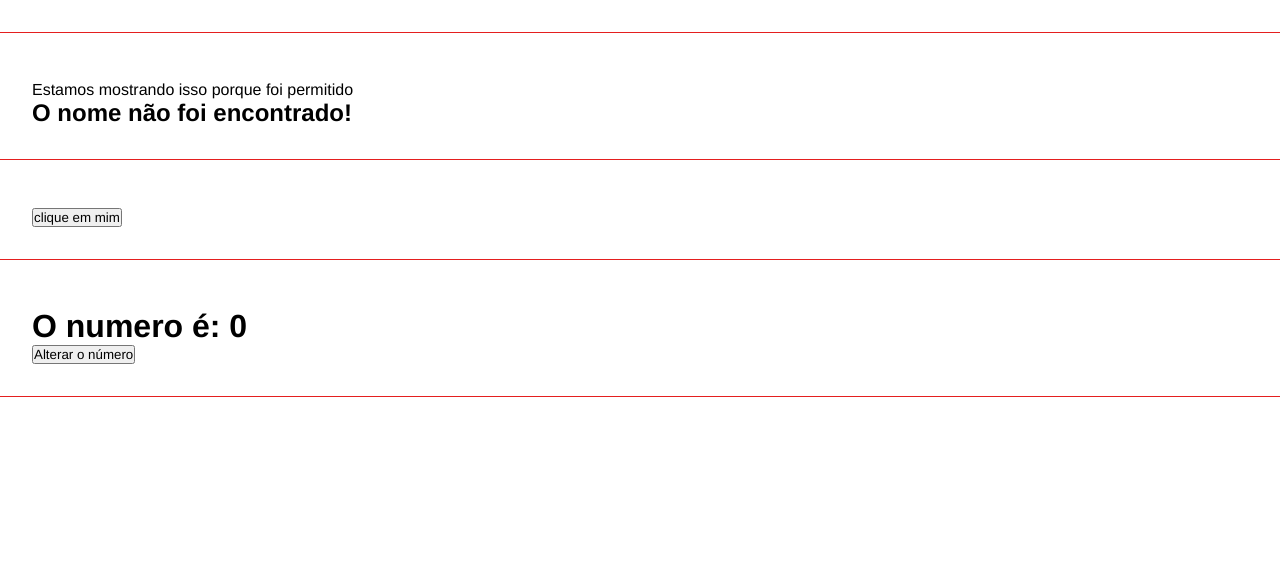
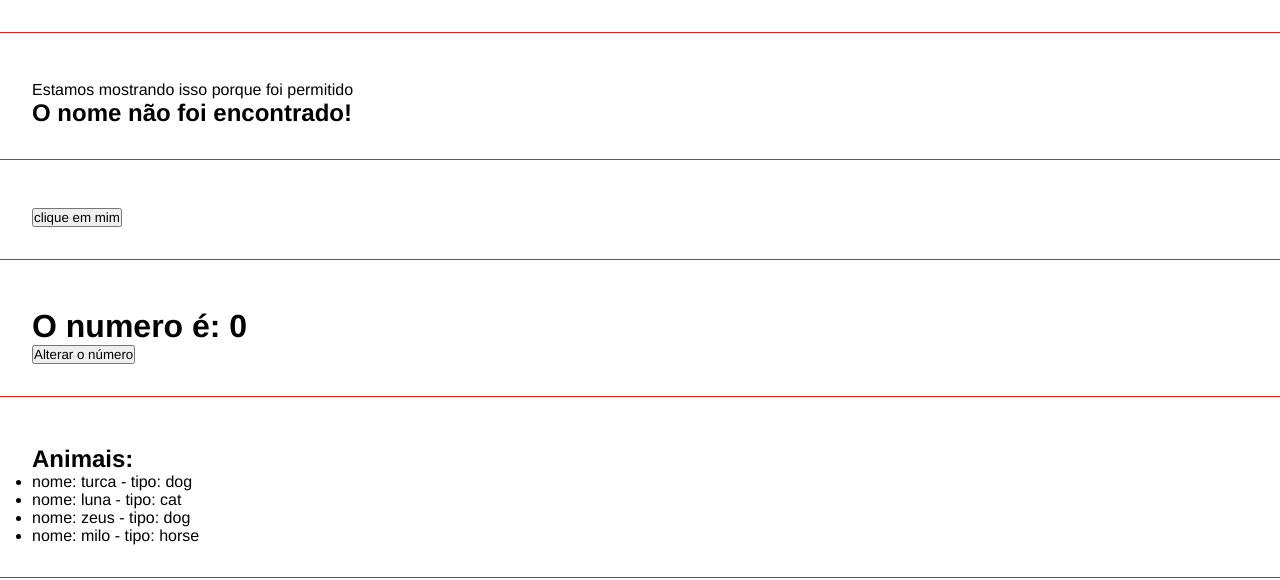
Before and after one commit to Brennux/Cuso_Agular_YT, an Angular app: page / in a window 1280 px wide. Shown: the part 737-1317 px from the top of the page. Built offline with nearby package versions, Linux system fonts and the light colour scheme.

Commit message:
Renderização de lista

```diff
--- a/src/app/app.component.html
+++ b/src/app/app.component.html
@@ -11,3 +11,4 @@
 <app-if-render></app-if-render>
 <app-eventos></app-eventos>
 <app-emitter></app-emitter>
+<app-list-render></app-list-render>
--- a/src/app/app.component.ts
+++ b/src/app/app.component.ts
@@ -5,10 +5,11 @@
 import { IfRenderComponent } from "./components/if-render/if-render.component";
 import { EventosComponent } from "./components/eventos/eventos.component";
 import { EmitterComponent } from "./components/emitter/emitter.component";
+import { ListRenderComponent } from "./components/list-render/list-render.component";
 
 @Component({
   selector: 'app-root',
-  imports: [FirstComponentComponent, ParentDataComponent, DirectivesComponent, IfRenderComponent, EventosComponent, EmitterComponent],
+  imports: [FirstComponentComponent, ParentDataComponent, DirectivesComponent, IfRenderComponent, EventosComponent, EmitterComponent, ListRenderComponent],
   templateUrl: './app.component.html',
   styleUrl: './app.component.css',
   standalone : true
--- /dev/null
+++ b/src/app/components/list-render/list-render.component.html
@@ -0,0 +1,8 @@
+<div class="class">
+    <h2>Animais:</h2>
+    <ul>
+        <li *ngFor="let animal of animals">
+            nome: {{ animal.name }} - tipo: {{ animal.type }}
+        </li>
+    </ul>
+</div>
--- /dev/null
+++ b/src/app/components/list-render/list-render.component.ts
@@ -0,0 +1,18 @@
+import { CommonModule } from '@angular/common';
+import { Component } from '@angular/core';
+
+@Component({
+  selector: 'app-list-render',
+  imports: [CommonModule],
+  templateUrl: './list-render.component.html',
+  styleUrl: './list-render.component.css'
+})
+export class ListRenderComponent {
+  animals = [
+    {name: 'turca', type: 'dog'},
+    {name: 'luna', type: 'cat'},
+    {name: 'zeus', type: 'dog'},
+    {name: 'milo', type: 'horse'},
+  ]
+
+}
```
Also changed, not shown: src/app/components/list-render/list-render.component.css (added), 1 other file (tests, documents, lock files or other folders).
